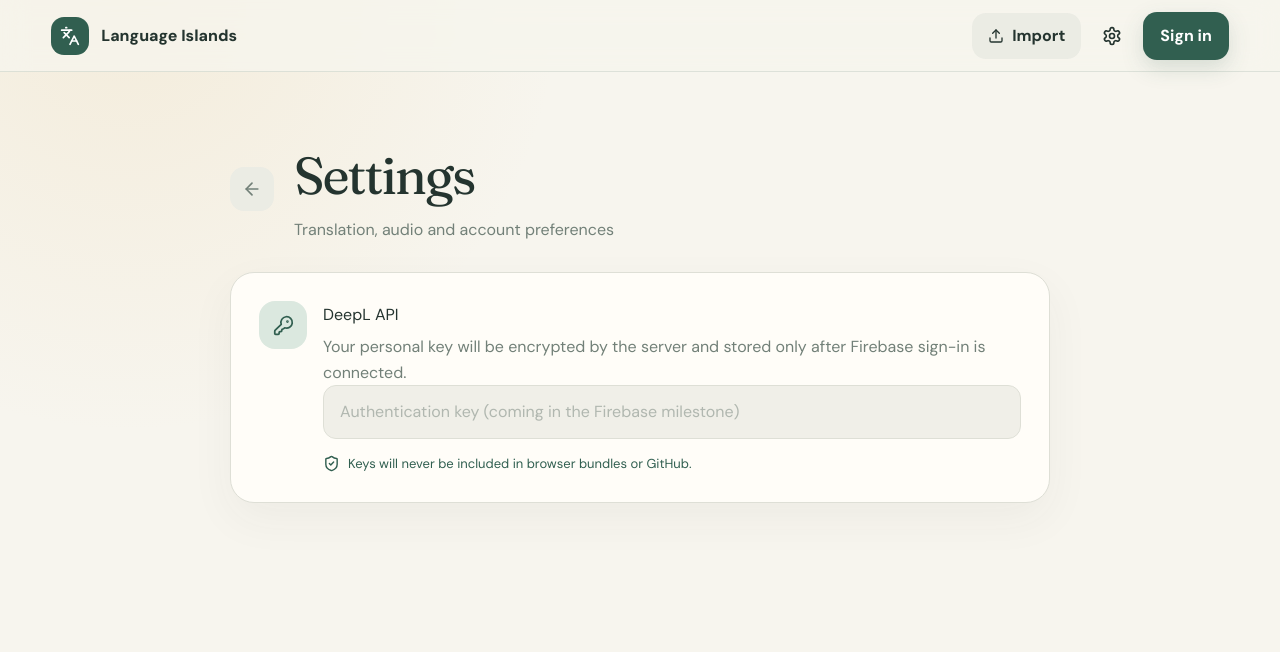
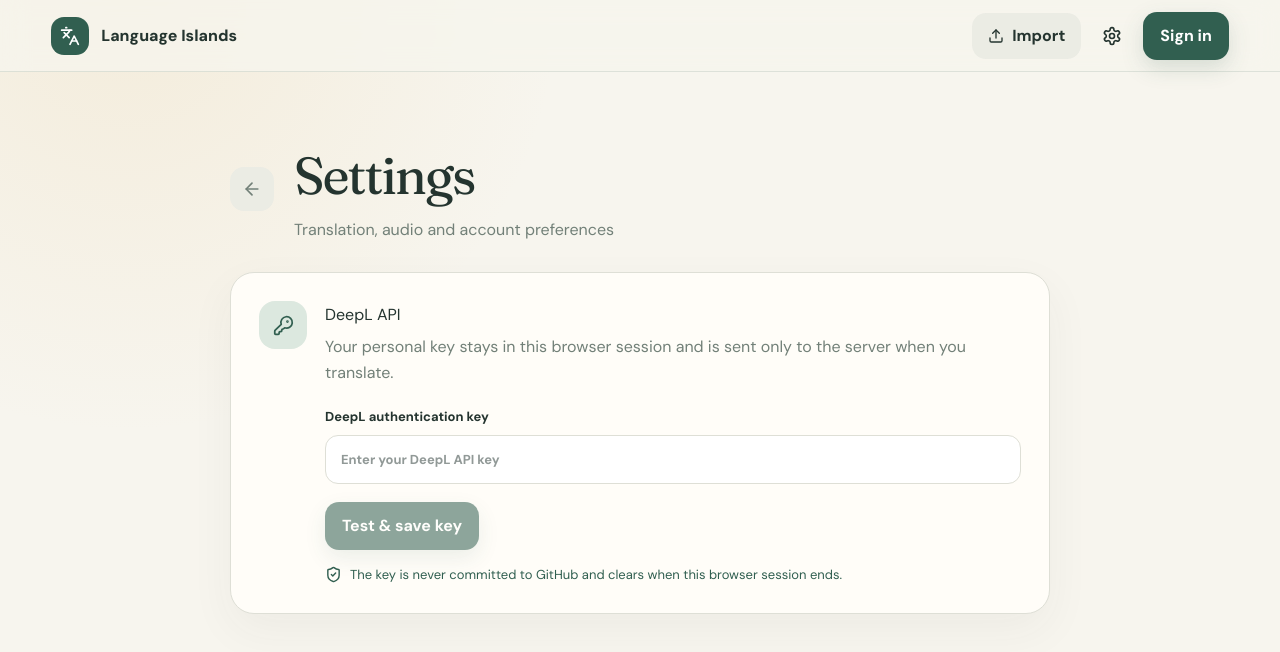
Before and after one commit to HiDraqula/language-islands, a Next.js app: page /settings in a window 1280 px wide. Shown: the top 652 px of the page. Built offline with nearby package versions, Linux system fonts and the light colour scheme.

Commit message:
Add functional islands and DeepL translation flow

```diff
--- a/src/app/settings/page.tsx
+++ b/src/app/settings/page.tsx
@@ -1,26 +1,57 @@
+"use client";
+
 import Link from "next/link";
-import { ArrowLeft, KeyRound, ShieldCheck } from "lucide-react";
+import { ArrowLeft, CheckCircle2, KeyRound, ShieldCheck, Trash2 } from "lucide-react";
+import { FormEvent, useEffect, useState } from "react";
 import { Header } from "@/components/header";
 
 export default function SettingsPage() {
+  const [key, setKey] = useState("");
+  const [status, setStatus] = useState<"idle" | "testing" | "connected" | "invalid">("idle");
+
+  useEffect(() => {
+    const saved = sessionStorage.getItem("deepl-api-key");
+    if (saved) { setKey(saved); setStatus("connected"); }
+  }, []);
+
+  async function testAndSave(event: FormEvent) {
+    event.preventDefault();
+    if (!key.trim()) return;
+    setStatus("testing");
+    try {
+      const response = await fetch("/api/translate", { method: "POST", headers: { "Content-Type": "application/json" }, body: JSON.stringify({ text: "Hello", targetLang: "DE", apiKey: key.trim() }) });
+      if (!response.ok) throw new Error();
+      sessionStorage.setItem("deepl-api-key", key.trim());
+      setStatus("connected");
+    } catch { setStatus("invalid"); }
+  }
+
+  function removeKey() {
+    sessionStorage.removeItem("deepl-api-key"); setKey(""); setStatus("idle");
+  }
+
   return (
     <main className="shell">
       <Header />
-      <div className="page" style={{ maxWidth: 820 }}>
+      <div className="page settings-page">
         <div className="workspace-head">
           <Link href="/" className="back" aria-label="Back"><ArrowLeft size={20} /></Link>
           <div><h1 className="display">Settings</h1><p>Translation, audio and account preferences</p></div>
         </div>
-        <section className="phrase-table" style={{ padding: 28 }}>
-          <div style={{ display: "flex", gap: 16, alignItems: "flex-start" }}>
-            <div className="island-icon" style={{ "--tint": "#dbe8df", "--accent": "#315f50" } as React.CSSProperties}><KeyRound size={21} /></div>
-            <div style={{ flex: 1 }}>
-              <h2 style={{ margin: "2px 0 7px" }}>DeepL API</h2>
-              <p style={{ color: "var(--muted)", lineHeight: 1.6, marginTop: 0 }}>Your personal key will be encrypted by the server and stored only after Firebase sign-in is connected.</p>
-              <input disabled type="password" placeholder="Authentication key (coming in the Firebase milestone)" style={{ width: "100%", padding: "14px 16px", borderRadius: 13, border: "1px solid var(--line)", background: "#f0efe8", color: "var(--muted)" }} />
-              <div style={{ display: "flex", gap: 8, alignItems: "center", color: "var(--green)", fontSize: 13, marginTop: 15 }}><ShieldCheck size={17} /> Keys will never be included in browser bundles or GitHub.</div>
+        <section className="settings-card">
+          <div className="settings-icon"><KeyRound size={21} /></div>
+          <form className="settings-content" onSubmit={testAndSave}>
+            <h2>DeepL API</h2>
+            <p>Your personal key stays in this browser session and is sent only to the server when you translate.</p>
+            <label>DeepL authentication key<input type="password" autoComplete="off" value={key} onChange={(event) => { setKey(event.target.value); setStatus("idle"); }} placeholder="Enter your DeepL API key" /></label>
+            <div className="settings-actions">
+              <button className="primary-button" disabled={!key.trim() || status === "testing"} type="submit">{status === "testing" ? "Testing…" : "Test & save key"}</button>
+              {key && <button className="secondary-button danger" type="button" onClick={removeKey}><Trash2 size={16} /> Remove</button>}
             </div>
-          </div>
+            {status === "connected" && <div className="connection success"><CheckCircle2 size={17} /> Connected to DeepL</div>}
+            {status === "invalid" && <div className="connection error">Could not connect. Check the key and try again.</div>}
+            <div className="security-note"><ShieldCheck size={17} /> The key is never committed to GitHub and clears when this browser session ends.</div>
+          </form>
         </section>
       </div>
     </main>
```
